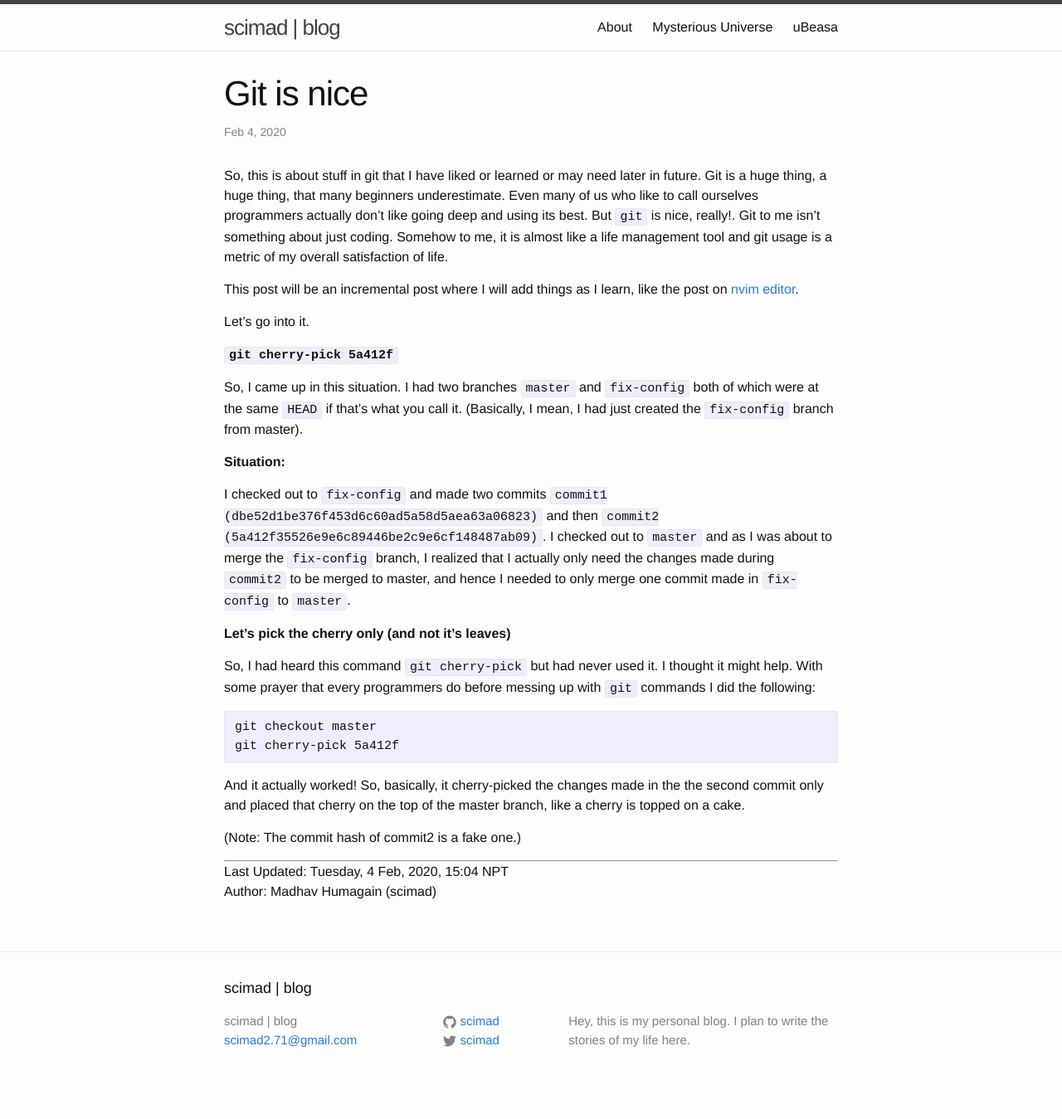
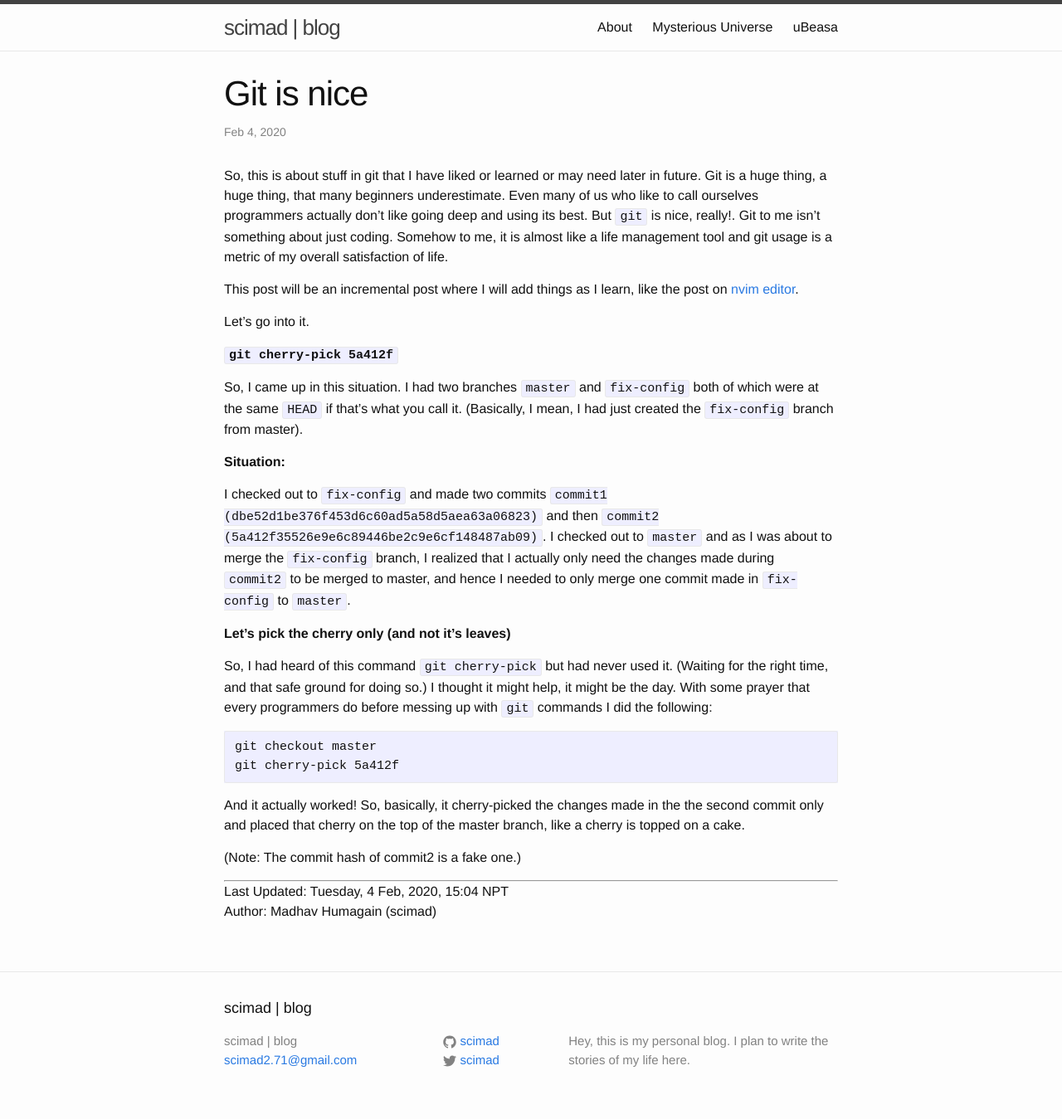
Before and after one commit to scimad/scimad.github.io, a Jekyll site: the page built from _posts/2020-02-04-git-is-nice.markdown, in a window 1280 px wide. Shown: the whole page at 83% size. Built offline with Jekyll 4.4.1, drawn with Linux system fonts in a browser that asks for light colours; before the commit the page ends 1325 px from its top, so only the background shows below that.

Commit message:
Few addition

````diff
--- a/_posts/2020-02-04-git-is-nice.markdown
+++ b/_posts/2020-02-04-git-is-nice.markdown
@@ -20,7 +20,7 @@ I checked out to `fix-config` and made two commits `commit1 (dbe52d1be376f453d6c
 
 **Let’s pick the cherry only (and not it’s leaves)**
 
-So, I had heard this command `git cherry-pick` but had never used it. I thought it might help. With some prayer that every programmers do before messing up with `git` commands I did the following:
+So, I had heard of this command `git cherry-pick` but had never used it. (Waiting for the right time, and that safe ground for doing so.) I thought it might help, it might be the day. With some prayer that every programmers do before messing up with `git` commands I did the following:
 
 ```
 git checkout master
````
